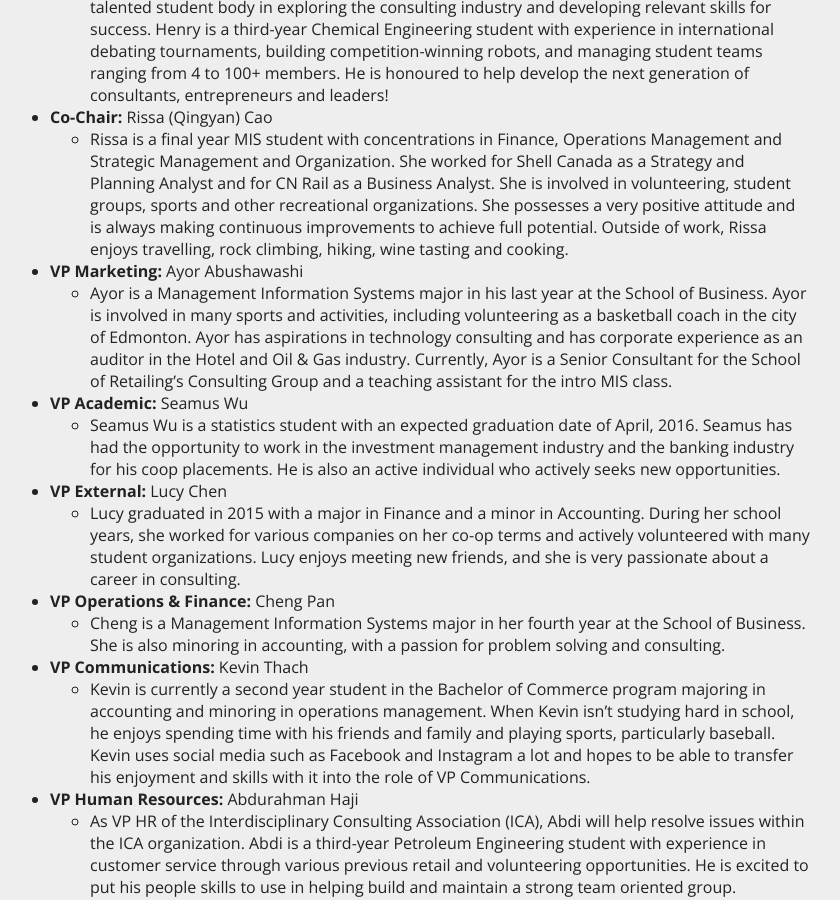
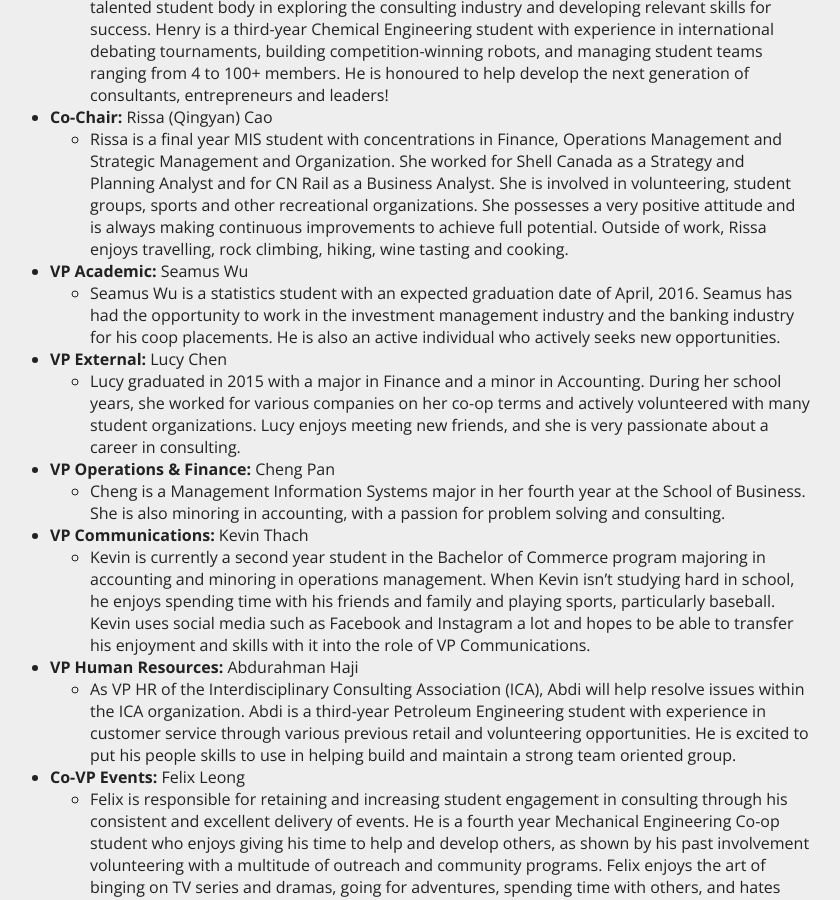
Before and after one commit to UAlbertaConsulting/ica.ualberta.ca, a Jekyll site: the page built from pages/members.md, in a window 1280 px wide and 900 px high, scrolled down 539 px. Shown: the whole window, without its empty margins (230-1070 px from the left). Built offline with Jekyll 4.4.1, drawn with Linux system fonts in a browser that asks for light colours; comment, search, counter and statistics services are not loaded.

Commit message:
Update members.md

```diff
--- a/pages/members.md
+++ b/pages/members.md
@@ -19,8 +19,6 @@ The Executive team is responsible for the day-to-day operations of the Interdisc
   - As President of the Interdisciplinary Consulting Association (ICA), Henry will be leading the ICA’s talented student body in exploring the consulting industry and developing relevant skills for success. Henry is a third-year Chemical Engineering student with experience in international debating tournaments, building competition-winning robots, and managing student teams ranging from 4 to 100+ members. He is honoured to help develop the next generation of consultants, entrepreneurs and leaders!
 - __Co-Chair:__ Rissa (Qingyan) Cao
   - Rissa is a final year MIS student with concentrations in Finance, Operations Management and Strategic Management and Organization. She worked for Shell Canada as a Strategy and Planning Analyst and for CN Rail as a Business Analyst. She is involved in volunteering, student groups, sports and other recreational organizations. She possesses a very positive attitude and is always making continuous improvements to achieve full potential. Outside of work, Rissa enjoys travelling, rock climbing, hiking, wine tasting and cooking.
-- __VP Marketing:__ Ayor Abushawashi
-  - Ayor is a Management Information Systems major in his last year at the School of Business. Ayor is involved in many sports and activities, including volunteering as a basketball coach in the city of Edmonton. Ayor has aspirations in technology consulting and has corporate experience as an auditor in the Hotel and Oil & Gas industry. Currently, Ayor is a Senior Consultant for the School of Retailing's Consulting Group and a teaching assistant for the intro MIS class.
 - __VP Academic:__ Seamus Wu
   - Seamus Wu is a statistics student with an expected graduation date of April, 2016. Seamus has had the opportunity to work in the investment management industry and the banking industry for his coop placements. He is also an active individual who actively seeks new opportunities.
 - __VP External:__ Lucy Chen
```
